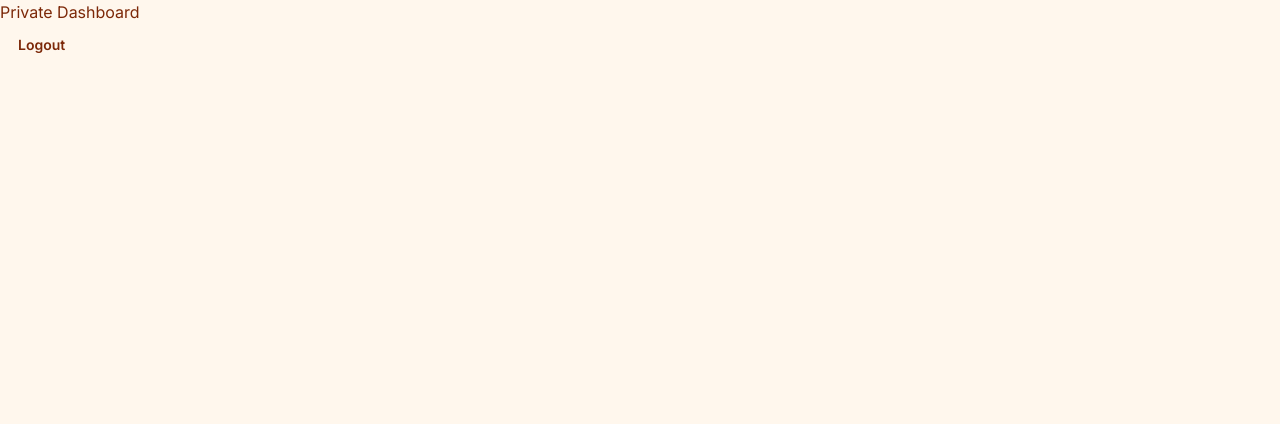
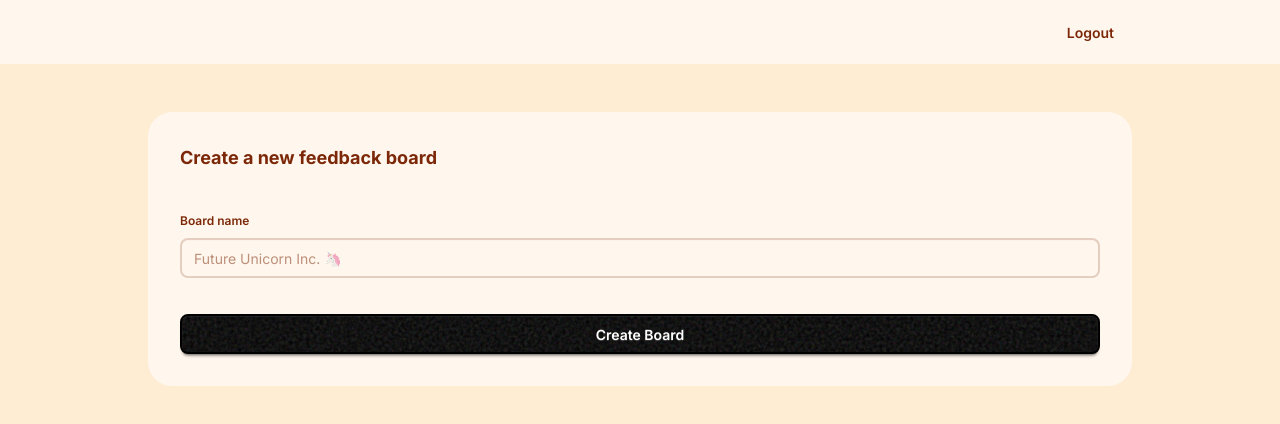
Before and after one commit to Soelferwulf/codefast_saas, a Next.js app: page /dashboard in a window 1280 px wide. Shown: the top 424 px of the page. Built offline with nearby package versions, Linux system fonts and the light colour scheme; no server answers; sample sign-in values are in the browser's storage.

Commit message:
form handling, creatie new board added - installing axios with some dependency problems, commiting before forced audit

```diff
--- /dev/null
+++ b/app/api/board/route.js
@@ -0,0 +1,41 @@
+import { NextResponse } from "next/server";
+import { auth } from "@/auth";
+import connectMongo from "@/libs/mongoose";
+import User from "@/models/User";
+import Board from "@/models/Board";
+
+export async function POST(req) {
+  try {
+    const body = await req.json();
+    if (!body.name) {
+      //return error
+      return NextResponse.json(
+        { error: "Board name is required" },
+        { status: 400 }
+      );
+    }
+
+    const session = await auth();
+
+    if (!session) {
+      return NextResponse.json({ error: "Not authorized" }, { status: 401 });
+    }
+
+    await connectMongo();
+
+    const user = await User.findById(session.user.id);
+
+    const board = await Board.create({
+      userId: user._id,
+      name: body.name,
+    });
+
+    user.boards.push(board._id);
+    await user.save();
+
+    return NextResponse.json({ board });
+  } catch (e) {
+    // send back error
+    return NextResponse.json({ error: e.message }, { status: 500 });
+  }
+}
--- a/app/dashboard/page.js
+++ b/app/dashboard/page.js
@@ -1,11 +1,19 @@
 import ButtonLogout from "@/components/ButtonLogout";
+import FormNewBoard from "@/components/FormNewBoard";
 
 export default function Home() {
   return (
-    <main>
-      <h1>Private Dashboard</h1>
+    <main className="bg-base-200 min-h-screen">
+      {/* HEADER */}
+      <section className="bg-base-100">
+        <div className="max-w-5xl mx-auto px-5 py-3 flex justify-end">
+          <ButtonLogout />
+        </div>
+      </section>
 
-      <ButtonLogout />
+      <section className="max-w-5xl mx-auto px-5 py-12">
+        <FormNewBoard />
+      </section>
     </main>
   );
 }
--- /dev/null
+++ b/components/FormNewBoard.js
@@ -0,0 +1,67 @@
+"use client";
+
+import { useState } from "react";
+
+const FormNewBoard = () => {
+  const [name, setName] = useState("");
+  const [isLoading, setIsLoading] = useState(false);
+
+  const handleSubmit = async (event) => {
+    event.preventDefault();
+
+    if (isLoading) return;
+
+    setIsLoading(true);
+
+    try {
+      // 1. Asynchronous call to API to create new board
+      const response = await fetch("/api/board", {
+        method: "POST",
+        body: JSON.stringify({
+          name,
+        }),
+        headers: { "Content-Type": "application/json" },
+      });
+      const data = await response.json();
+
+      console.log(data);
+
+      setName("");
+      // 2. Redirect to dedicated board page
+    } catch (error) {
+      // 1. Display error message
+      // 2. Stop loading spinner
+    } finally {
+      setIsLoading(false);
+    }
+  };
+
+  return (
+    <form
+      className="bg-base-100 p-8 rounded-3xl space-y-8"
+      onSubmit={handleSubmit}>
+      <p className="font-bold text-lg">Create a new feedback board</p>
+
+      <fieldset className="fieldset w-full">
+        <legend className="fieldset-legend">Board name</legend>
+        <input
+          required
+          type="text"
+          className="input w-full"
+          placeholder="Future Unicorn Inc. 🦄"
+          value={name}
+          onChange={(event) => setName(event.target.value)}
+        />
+      </fieldset>
+
+      <button type="submit" className="btn btn-primary btn-block">
+        {isLoading && (
+          <span className="loading loading-spinner loading-xs"></span>
+        )}
+        Create Board
+      </button>
+    </form>
+  );
+};
+
+export default FormNewBoard;
--- /dev/null
+++ b/models/Board.js
@@ -0,0 +1,17 @@
+import mongoose from "mongoose";
+
+const boardSchema = new mongoose.Schema({
+  // id is given by mongoose - special Object type
+  userId: {
+    type: mongoose.Schema.Types.ObjectId,
+    required: true,
+    ref: "User",
+  },
+  name: {
+    type: String,
+    required: true,
+    trim: true,
+  },
+});
+
+export default mongoose.models.Board || mongoose.model("Board", boardSchema);
--- /dev/null
+++ b/models/User.js
@@ -0,0 +1,24 @@
+import mongoose from "mongoose";
+
+const userSchema = new mongoose.Schema({
+  name: {
+    type: String,
+    trim: true,
+  },
+  email: {
+    type: String,
+    trim: true,
+    lowercase: true,
+  },
+  image: {
+    type: String,
+  },
+  boards: [
+    {
+      type: mongoose.Schema.Types.ObjectId,
+      ref: "Board",
+    },
+  ],
+});
+
+export default mongoose.models.User || mongoose.model("User", userSchema);
--- a/package.json
+++ b/package.json
@@ -10,6 +10,7 @@
   },
   "dependencies": {
     "@auth/mongodb-adapter": "^3.8.0",
+    "axios": "^1.8.4",
     "daisyui": "^5.0.0",
     "mongodb": "^6.14.2",
     "mongoose": "^8.12.1",
```
Also changed, not shown: 1 other file (tests, documents, lock files or other folders).
